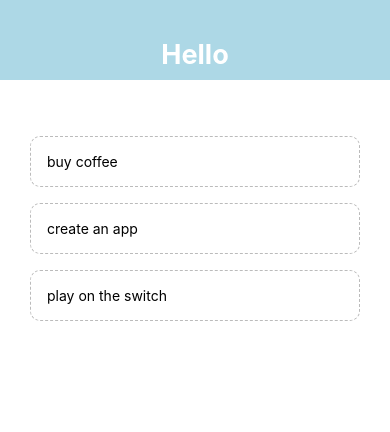
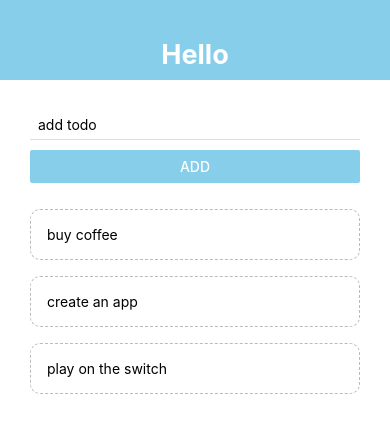
Before and after one commit to ashwath-p/todoapp_reactnative, a React Native app in the folder todo/: screen / in a window 390 px wide. Shown: the top 432 px of the page. Built offline with nearby package versions, Linux system fonts and the light colour scheme.

Commit message:
Add todo
-created addtodo component
-Implemented add todo function

```diff
--- a/todo/App.js
+++ b/todo/App.js
@@ -1,7 +1,9 @@
 import React, { useState } from 'react';
-import { StyleSheet, Text, View, FlatList } from 'react-native';
+import { StyleSheet, Text, View, FlatList, Button } from 'react-native';
 import Header from './components/header';
 import TodoItem from './components/todoitem';
+import AddTodo from './components/addtodo';
+import { NativeModules } from "react-native";
 
 export default function App() {
   const [todos, setTodos] = useState([
@@ -16,10 +18,24 @@
     });
   };
 
+  const submitHandler = (text) => {
+    setTodos((prevTodos) => {
+      return [
+        { text: text, key: Math.random().toString() },
+        ...prevTodos
+      ]
+    });
+  };
+
+  const revive = () => {
+    NativeModules.DevSettings.reload();
+  }
+
   return (
     <View style={styles.container}>
       <Header />
       <View style={styles.content}>
+        <AddTodo submitHandler={submitHandler} />
         {/* add todo form */}
         <View style={styles.list}>
           <FlatList
--- /dev/null
+++ b/todo/components/addtodo.js
@@ -0,0 +1,28 @@
+import React, { useState } from 'react';
+import { StyleSheet, Text, View, Button, TextInput } from 'react-native';
+
+export default function AddTodo({ submitHandler }) {
+
+    const [text, setText] = useState('');
+
+    return (
+        <View >
+            <TextInput
+                style={styles.input}
+                placeholder='add todo'
+                onChangeText={(val) => setText(val)}
+            />
+            <Button title='add' onPress={() => { submitHandler(text) }} color='skyblue' />
+        </View>
+    )
+}
+
+const styles = StyleSheet.create({
+    input: {
+        marginBottom: 10,
+        paddingHorizontal: 8,
+        paddingVertical: 6,
+        borderBottomWidth: 1,
+        borderBottomColor: '#ddd',
+    },
+});
--- a/todo/components/header.js
+++ b/todo/components/header.js
@@ -12,7 +12,7 @@
 const styles = StyleSheet.create({
     container: {
         height: 80,
-        backgroundColor: 'lightblue',
+        backgroundColor: 'skyblue',
         padding: 38
     },
     title: {
```
